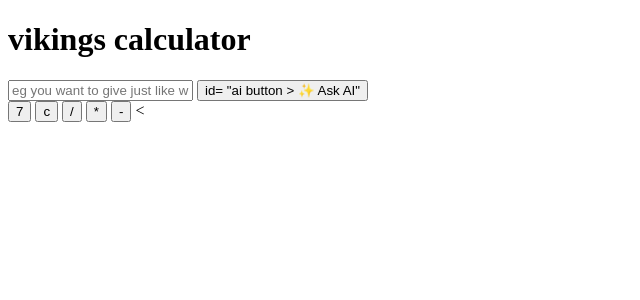
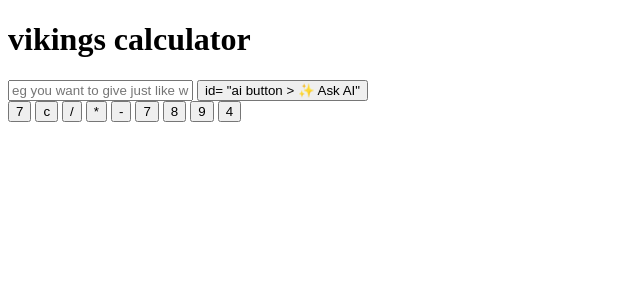
Before and after one commit to TheHimanshuMishraXD/Ai-based-calculator, a Flask app: page / in a window 1280 px wide. Shown: the top 300 px of the page, without its empty margins (0-640 px from the left). Run offline with Flask 3, Linux system fonts and the light colour scheme.

Commit message:
Auto-update calculator: 2026-10-12 19:46:30

```diff
--- a/templates/calc.html
+++ b/templates/calc.html
@@ -26,7 +26,10 @@
         <button class = " btn opertaor">/</button>
         <button class="btn operator">*</button>
         <button class="btn operator">-</button>
-        <
+        <button class = "btn">7</button>
+        <button class = "btn">8</button>
+        <button class = "btn">9</button>
+        <button class = "btn">4</button>
 </div>
 </body>
 </html>
```
